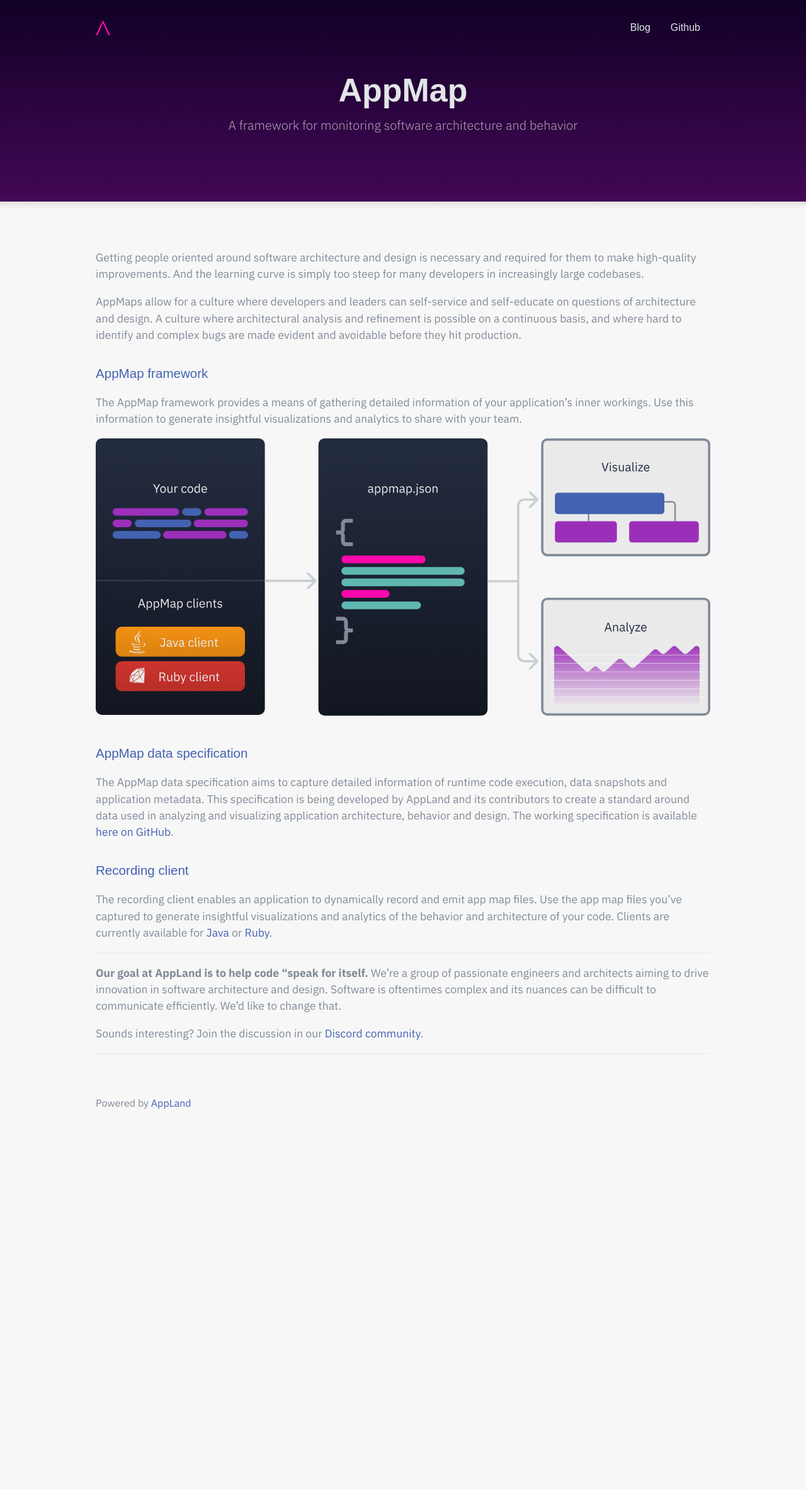
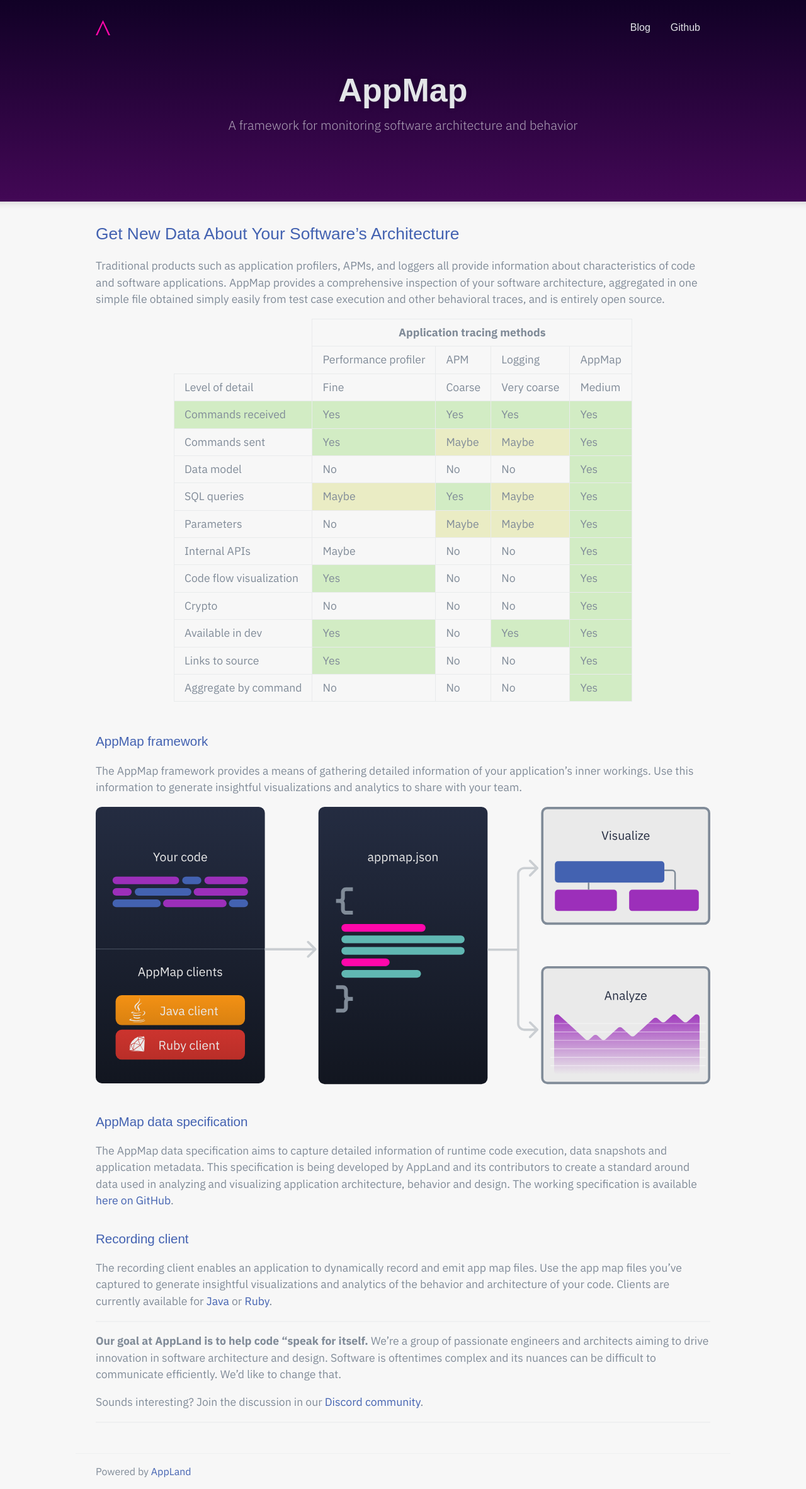
Before and after one commit to applandorg/applandorg.github.io, a Jekyll site: the page built from _pages/index.md, in a window 1280 px wide. Shown: the whole page at 63% size. Built offline with Jekyll 4.4.1, drawn with Linux system fonts in a browser that asks for light colours; some web fonts are replaced; before the commit the page ends 1779 px from its top, so only the background shows below that.

Commit message:
index content update

```diff
--- a/_includes/navigation.html
+++ b/_includes/navigation.html
@@ -1,5 +1,5 @@
 <nav>
-  <a class="logo" href="/">AppMap</a>
+  <a class="logo" href="https://app.land">AppMap</a>
   <ul>
     <!-- <li><a href="/docs">Docs</a></li> -->
     <li><a href="/blog">Blog</a></li>
--- a/_pages/index.md
+++ b/_pages/index.md
@@ -3,11 +3,114 @@
 title: AppMap
 permalink: /
 ---
-<br>
 
-Getting people oriented around software architecture and design is necessary and required for them to make high-quality improvements. And the learning curve is simply too steep for many developers in increasingly large codebases.
+## Get New Data About Your Software’s Architecture
 
-AppMaps allow for a culture where developers and leaders can self-service and self-educate on questions of architecture and design. A culture where architectural analysis and refinement is possible on a continuous basis, and where hard to identify and complex bugs are made evident and avoidable before they hit production.
+Traditional products such as application profilers, APMs, and loggers all provide information about characteristics of code and software applications.  AppMap provides a comprehensive inspection of your software architecture, aggregated in one simple file obtained simply easily from test case execution and other behavioral traces, and is entirely open source.
+
+<div class="index-section">
+  <table>
+     <thead>
+        <tr>
+           <th class="no-border"></th>
+           <th colspan="4">Application tracing methods</th>
+        </tr>
+     </thead>
+     <tbody>
+        <tr>
+           <td class="no-border"></td>
+           <td>Performance profiler</td>
+           <td>APM</td>
+           <td>Logging</td>
+           <td>AppMap</td>
+        </tr>
+        <tr>
+           <td>Level of detail</td>
+           <td>Fine</td>
+           <td>Coarse</td>
+           <td>Very coarse</td>
+           <td>Medium</td>
+        </tr>
+        <tr>
+           <td class="green-cell">Commands received</td>
+           <td class="green-cell">Yes</td>
+           <td class="green-cell">Yes</td>
+           <td class="green-cell">Yes</td>
+           <td class="green-cell">Yes</td>
+        </tr>
+        <tr>
+           <td>Commands sent</td>
+           <td class="green-cell">Yes</td>
+           <td class="yellow-cell">Maybe</td>
+           <td class="yellow-cell">Maybe</td>
+           <td class="green-cell">Yes</td>
+        </tr>
+        <tr>
+           <td>Data model</td>
+           <td>No</td>
+           <td>No</td>
+           <td>No</td>
+           <td class="green-cell">Yes</td>
+        </tr>
+        <tr>
+           <td>SQL queries</td>
+           <td class="yellow-cell">Maybe</td>
+           <td class="green-cell">Yes</td>
+           <td class="yellow-cell">Maybe</td>
+           <td class="green-cell">Yes</td>
+        </tr>
+        <tr>
+           <td>Parameters</td>
+           <td>No</td>
+           <td class="yellow-cell">Maybe</td>
+           <td class="yellow-cell">Maybe</td>
+           <td class="green-cell">Yes</td>
+        </tr>
+        <tr>
+           <td>Internal APIs</td>
+           <td>Maybe</td>
+           <td>No</td>
+           <td>No</td>
+           <td class="green-cell">Yes</td>
+        </tr>
+        <tr>
+           <td>Code flow visualization</td>
+           <td class="green-cell">Yes</td>
+           <td>No</td>
+           <td>No</td>
+           <td class="green-cell">Yes</td>
+        </tr>
+        <tr>
+           <td>Crypto</td>
+           <td>No</td>
+           <td>No</td>
+           <td>No</td>
+           <td class="green-cell">Yes</td>
+        </tr>
+        <tr>
+           <td>Available in dev</td>
+           <td class="green-cell">Yes</td>
+           <td>No</td>
+           <td class="green-cell">Yes</td>
+           <td class="green-cell">Yes</td>
+        </tr>
+        <tr>
+           <td>Links to source</td>
+           <td class="green-cell">Yes</td>
+           <td>No</td>
+           <td>No</td>
+           <td class="green-cell">Yes</td>
+        </tr>
+        <tr>
+           <td>Aggregate by command</td>
+           <td>No</td>
+           <td>No</td>
+           <td>No</td>
+           <td class="green-cell">Yes</td>
+        </tr>
+     </tbody>
+  </table>
+</div>
 
 ### AppMap framework
 
--- a/_sass/appland-theme.scss
+++ b/_sass/appland-theme.scss
@@ -19,7 +19,14 @@
 @mixin small {
   @media screen and (max-width: #{$medium-breakpoint}) {
     @content;
-  }
+    .blog-post-list .blog-post {
+       flex-direction: column;
+       img {
+         align-self: center;
+         margin-bottom: 1rem;
+       }
+     }
+   }
 }
 
 * {
@@ -330,6 +337,17 @@
   }
 }
 
+.green-cell {background-color: $affirmative-green;}
+.yellow-cell {background-color: $maybe-yellow;}
+.main-content table th.no-border {border: 0px;}
+.main-content table tr td.no-border {border: 0px;}
+.index-section {
+  table {
+    margin: 3rem auto;
+    width: fit-content;
+  }
+}
+
 .site-footer {
   padding-top: 2rem;
   margin-top: 2rem;
--- a/_sass/variables.scss
+++ b/_sass/variables.scss
@@ -13,6 +13,10 @@
 $yellow: #EBDF90;
 $appland-text: $gray4;
 $white: lighten($appland-text,35); // aaaalmost pure white. softened a bit.
+
+// table cells
+$affirmative-green: #d2ecc4;
+$maybe-yellow: #eaecc4;
 
 // Breakpoints
 $large-breakpoint: 64em !default;
```
